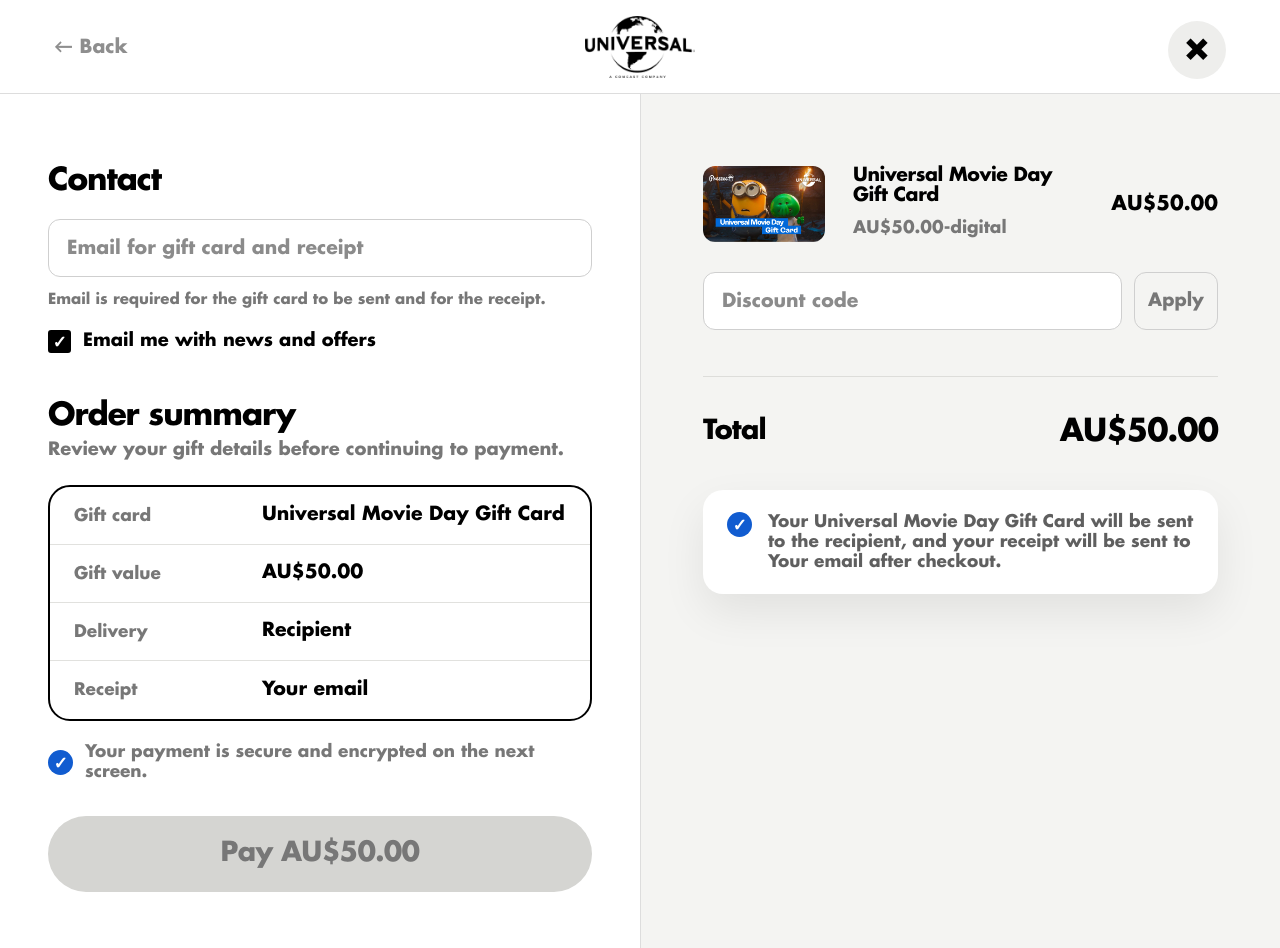
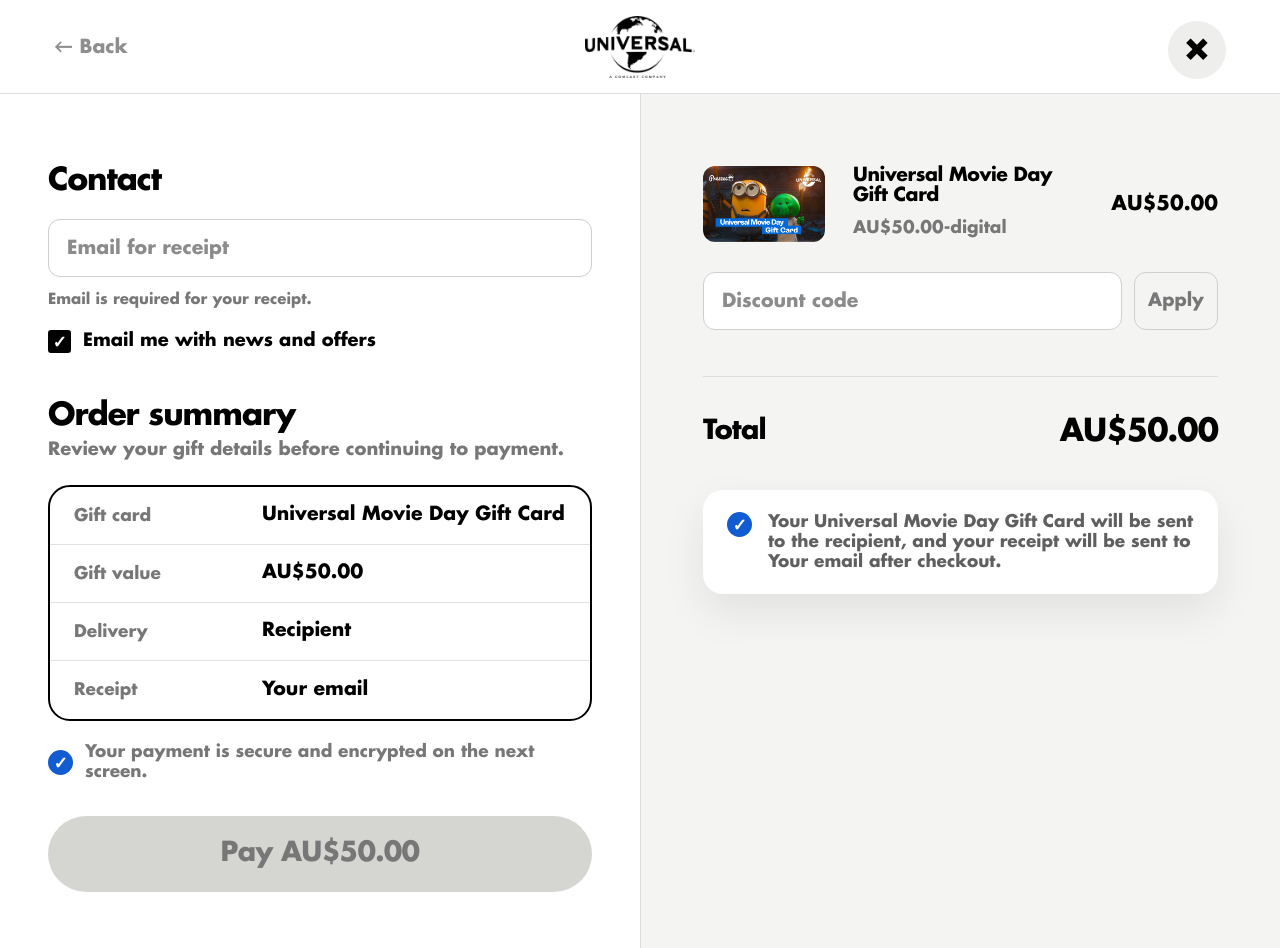
Before and after one commit to cashtroybryan-prog/universal-gift-site, a Next.js app: page /au/product/1/checkout in a window 1280 px wide. Built offline with nearby package versions, Linux system fonts and the light colour scheme.

Commit message:
Update checkout page

```diff
--- a/src/app/au/product/[cardId]/checkout/page.tsx
+++ b/src/app/au/product/[cardId]/checkout/page.tsx
@@ -139,11 +139,19 @@
               <input
                 value={contactEmail}
                 onChange={(event) => setContactEmail(event.target.value)}
-                placeholder="Email for gift card and receipt"
+                placeholder={
+  recipientType === "myself"
+    ? "Email for gift card and receipt"
+    : "Email for receipt"
+}
                 type="email"
               />
 
-              <p>Email is required for the gift card to be sent and for the receipt.</p>
+<p>
+  {recipientType === "myself"
+    ? "Email is required for the gift card to be sent and for the receipt."
+    : "Email is required for your receipt."}
+</p>
 
               <label className="news-check">
                 <input
```
